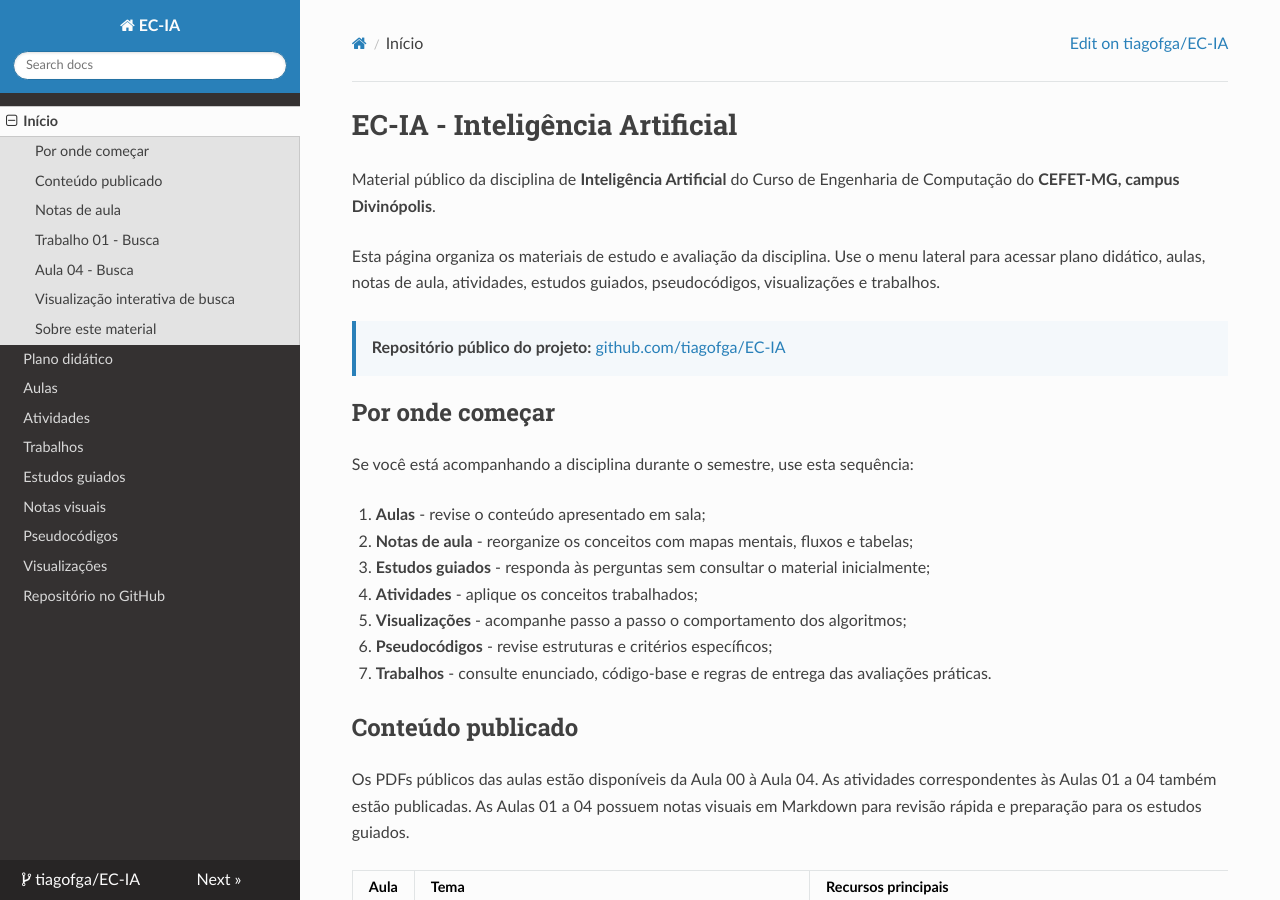
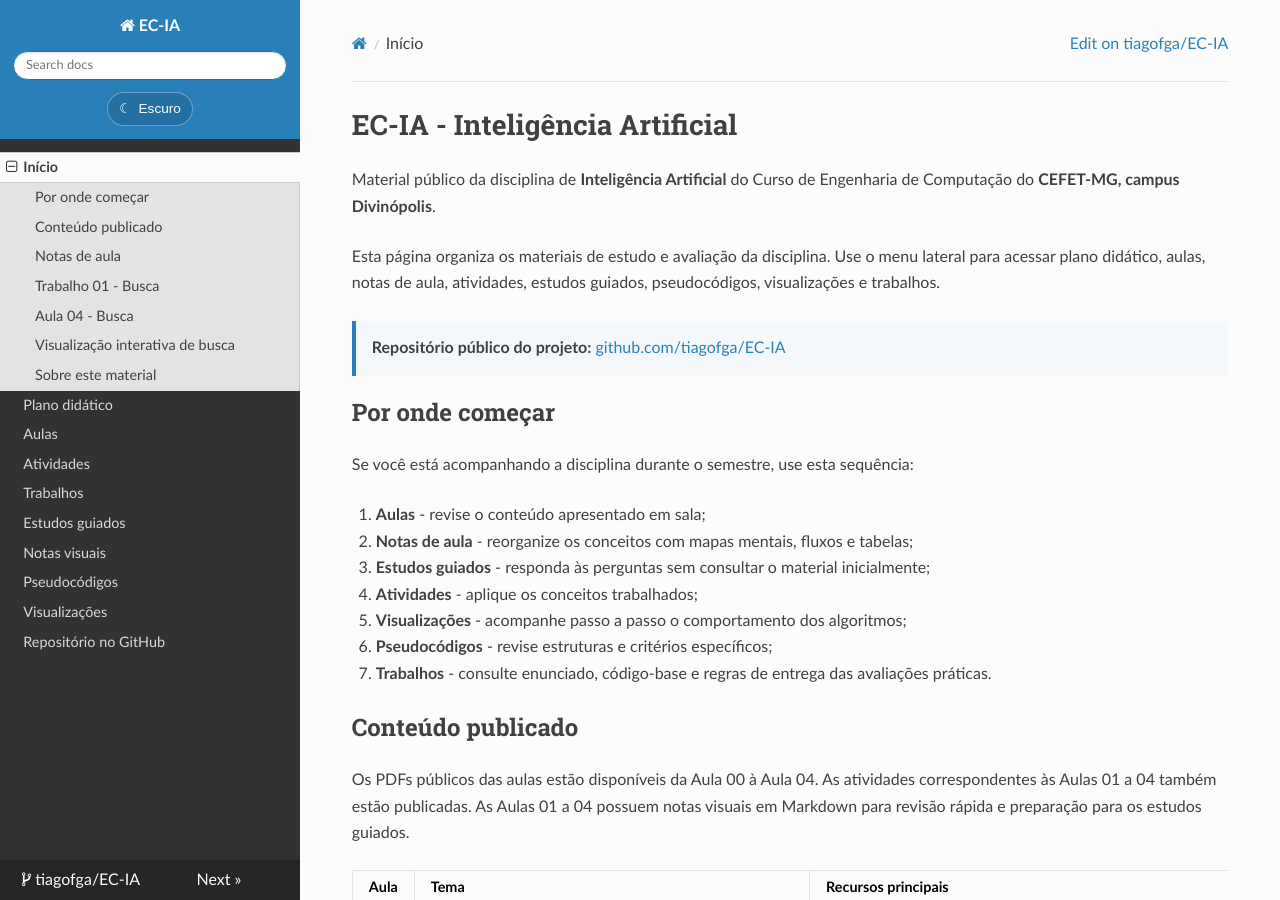
Before and after one commit to tiagofga/EC-IA, an MkDocs documentation site: the page built from docs/index.md, in a window 1280 px wide and 900 px high. Built offline with MkDocs 1.6.1, drawn with Linux system fonts in a browser that asks for light colours; nearby versions of some CDN libraries.

Commit message:
feat(site): load theme toggle

```diff
--- a/mkdocs.yml
+++ b/mkdocs.yml
@@ -11,6 +11,7 @@ extra_css:
   - assets/extra.css
 
 extra_javascript:
+  - assets/theme-toggle.js
   - https://cdn.jsdelivr.net/npm/mermaid@11/dist/mermaid.min.js
   - assets/mermaid-init.js
   - assets/downloads.js
```
